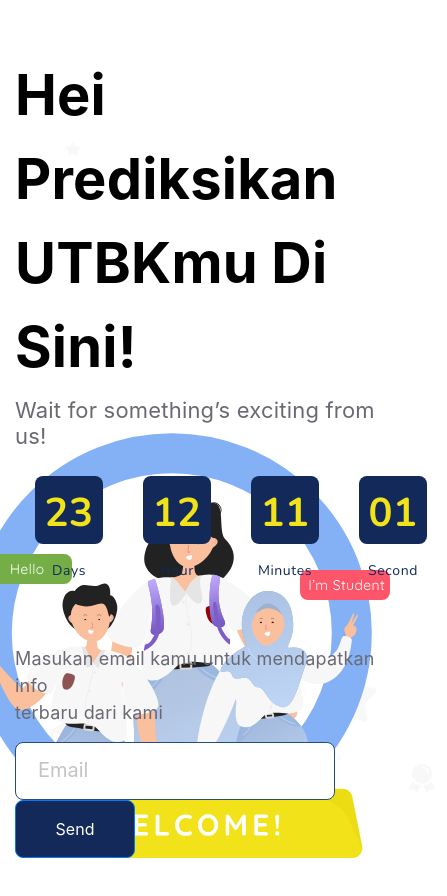
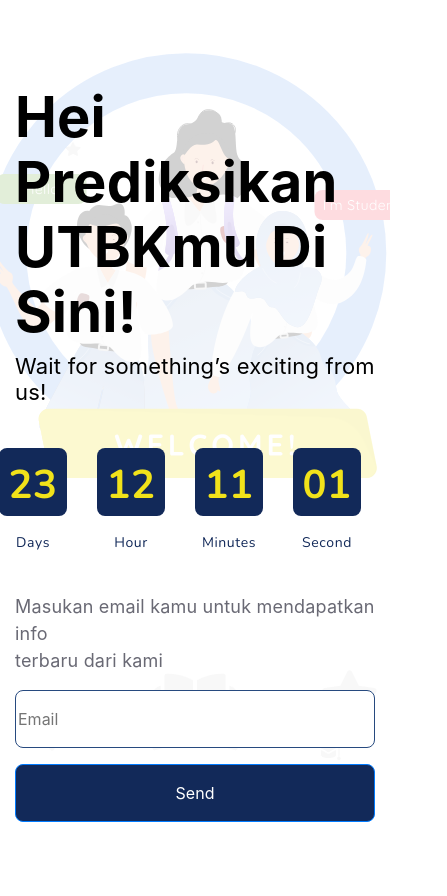
Before and after one commit to hanawazaki/predicto-landing, a plain HTML site: page index.html in a window 390 px wide. Shown: the part 100-996 px from the top of the page, 447 px wide, since content can reach past the window. After the commit the page ends 970 px from the top, so only its background shows below. Drawn offline with nearby package versions, Linux system fonts and the light colour scheme.

Commit message:
responsive mobile

```diff
--- a/index.html
+++ b/index.html
@@ -53,8 +53,8 @@
       <div class="row">
         <div class="col-12 col-lg-6 text-content">
           <h2>Hei Prediksikan UTBKmu Di Sini!</h2>
-          <h4>Wait for something’s exciting from us!</h4>
-          <div class="time-launch d-flex flex-row mb-5">
+          <h4 class="mb-4">Wait for something’s exciting from us!</h4>
+          <div class="time-launch d-flex flex-row mb-4">
             <div class="item">
               <p class="time">23</p>
               <p>Days</p>
@@ -73,12 +73,15 @@
             </div>
           </div>
           <div class="email-input">
+            <form action="#">
               <p>
                 Masukan email kamu untuk mendapatkan info<br />
                 terbaru dari kami
               </p>
+              <!-- <label class="label-email">Email</label> -->
               <input type="email" class="email" placeholder="Email" />
               <button class="btn btn-primary">Send</button>
+            </form>
           </div>
         </div>
       </div>
--- a/scss/main.scss
+++ b/scss/main.scss
@@ -13,9 +13,22 @@ body {
 }
 
 .bg-content {
+  position: relative;
+  &:before {
+    content: "";
     background-image: url("/images/welcom-pict.svg");
     background-position: bottom right;
     background-repeat: no-repeat;
+    position: absolute;
+    // background-size: cover;
+    top: 0px;
+    right: 0px;
+    bottom: 0px;
+    left: 0px;
+    @media screen and (max-width: 576px) {
+      background-position: top center;
+      opacity: 0.2;
+    }
   }
 
   .text-content {
@@ -25,6 +38,11 @@ body {
       line-height: 84px;
       letter-spacing: 0.2px;
       color: #000000;
+
+      @media screen and (max-width: 576px) {
+        line-height: 65px;
+        margin-top: 2rem;
+      }
     }
 
     h4 {
@@ -33,8 +51,13 @@ body {
       align-items: center;
       letter-spacing: 0.2px;
       color: #696974;
+
+      @media screen and (max-width: 576px) {
+        color: #000000;
+      }
     }
 
+    .time-launch {
       .item {
         justify-content: center;
 
@@ -48,8 +71,7 @@ body {
           color: #f1e21a;
           background-color: #122959;
           border-radius: 8px;
-      margin-right: 20px;
-      margin-left: 20px;
+          margin-right: 30px;
           margin-top: 18px;
           padding-top: 7px;
         }
@@ -61,10 +83,28 @@ body {
           letter-spacing: 0.6px;
           text-align: center;
           color: #122959;
+          margin-right: 30px;
+        }
+      }
+
+      @media screen and (max-width: 576px) {
+        justify-content: center;
       }
     }
 
     .email-input {
+      position: relative;
+
+      // .label-email {
+      //   display: none;
+      //   position: absolute;
+      //   z-index: 1;
+      //   top: 53px;
+      //   left: 23px;
+      //   padding: 2px;
+      //   background-color: #fff;
+      // }
+
       p {
         font-weight: normal;
         font-size: 18px;
@@ -79,15 +119,22 @@ body {
         border: 1px solid #274a7f;
         border-radius: 8px;
         margin-right: 20px;
+
+        &:focus {
+          border: 1px solid #274a7f;
+          outline: none;
         }
 
-    .btn-primary {
-      width: 120px;
-      height: 58px;
+        & ::placeholder {
+          padding-left: 20px !important;
+          font-weight: normal;
+          font-size: 20px;
+          color: #c4c4c4;
+        }
 
-      background: #122959;
-      border-radius: 8px;
-    }
+        @media screen and (max-width: 576px) {
+          margin-bottom: 1rem;
+          width: 100%;
 
           & ::placeholder {
             padding-left: 20px !important;
@@ -97,3 +144,22 @@ body {
           }
         }
       }
+
+      .btn-primary {
+        width: 120px;
+        height: 58px;
+        background: #122959;
+        border-radius: 8px;
+
+        @media screen and (max-width: 576px) {
+          width: 100%;
+        }
+      }
+
+      @media screen and (max-width: 576px) {
+        display: flex;
+        flex-direction: column;
+      }
+    }
+  }
+}
```
Also changed, not shown: scss/main.css, 1 other file. Lines whose indentation alone changed are shown as unchanged.
